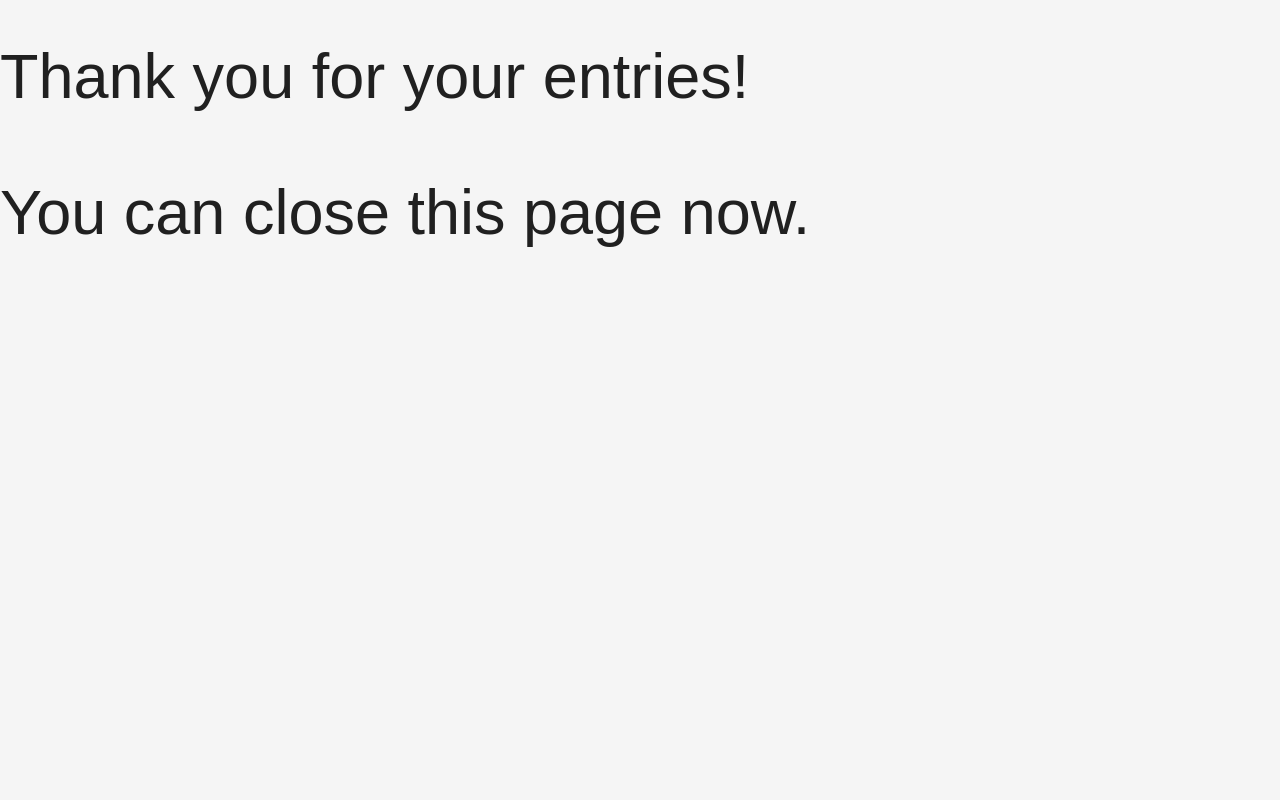
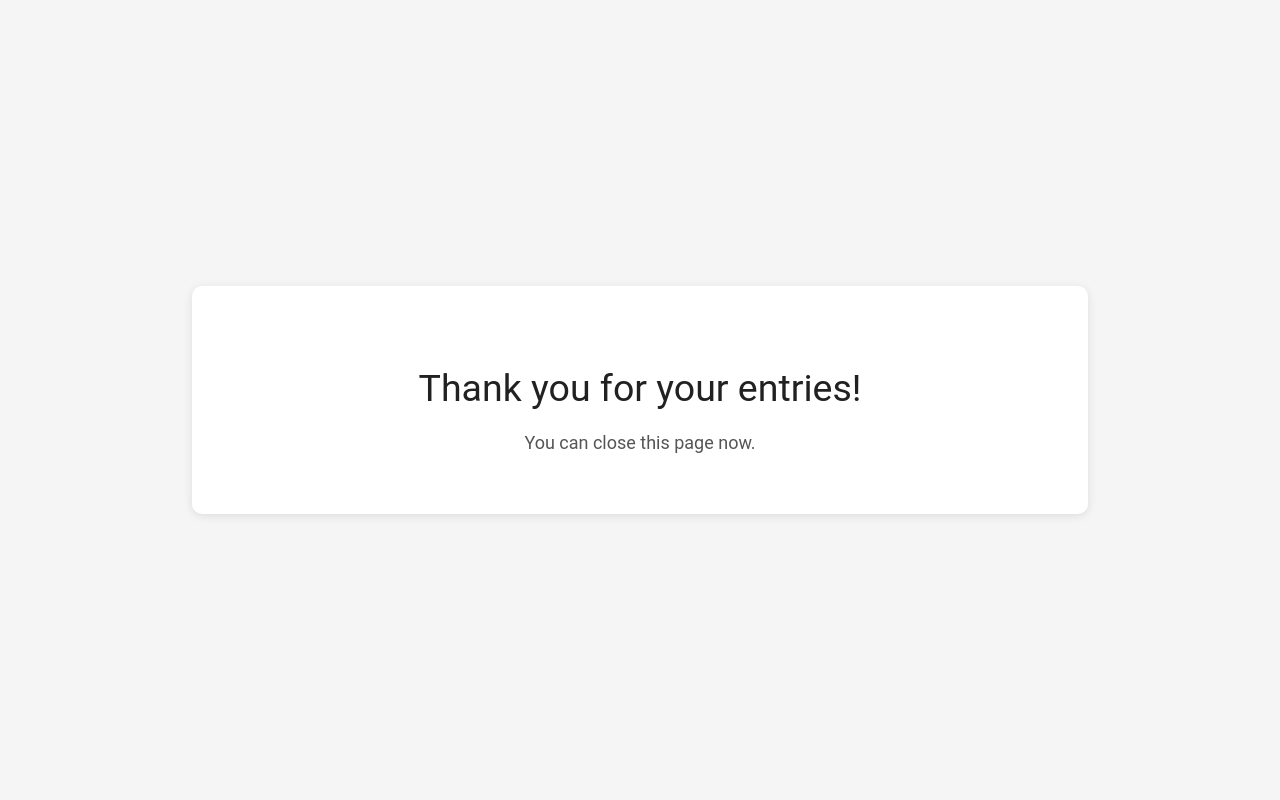
Before and after one commit to PaulKMueller/match_my_mentor, a Flask app: page /confirmation_page in a window 1280 px wide. Run offline with Flask 3, Linux system fonts and the light colour scheme; parts of the project's set-up code (start-up, migrations or seed data) failed here and were passed over.

Commit message:
Make confirmation page pretty

```diff
--- a/src/templates/confirmation_page.html
+++ b/src/templates/confirmation_page.html
@@ -5,8 +5,51 @@
     <meta charset="UTF-8">
     <meta name="viewport" content="width=device-width, initial-scale=1.0">
     <title>Confirmation Page</title>
-    <link rel="stylesheet" href="{{ url_for('static', filename='style.css') }}">
+
+    <!-- Link to Materialize CSS -->
     <link href="https://cdnjs.cloudflare.com/ajax/libs/materialize/1.0.0/css/materialize.min.css" rel="stylesheet">
+
+    <!-- Custom Styles -->
+    <style>
+        /* Center the content and make it more visually appealing */
+        body {
+            display: flex;
+            min-height: 100vh;
+            flex-direction: column;
+            justify-content: center;
+            align-items: center;
+            background-color: #f5f5f5;
+            margin: 0;
+            font-family: 'Roboto', sans-serif;
+        }
+        h1 {
+            text-align: center;
+            font-size: 2.5rem;
+            margin-bottom: 20px;
+        }
+        .container {
+            text-align: center;
+            background-color: #ffffff;
+            padding: 40px;
+            border-radius: 10px;
+            box-shadow: 0 2px 10px rgba(0, 0, 0, 0.1);
+        }
+        .container h1 {
+            margin-bottom: 20px;
+        }
+        .container p {
+            font-size: 1.2rem;
+            color: #555;
+        }
+        @media (max-width: 600px) {
+            h1 {
+                font-size: 2rem;
+            }
+            .container {
+                padding: 20px;
+            }
+        }
+    </style>
 
     <!-- Favicon code -->
     <link rel="apple-touch-icon" sizes="180x180" href="{{ url_for('static', filename='apple-touch-icon.png') }}">
@@ -16,8 +59,13 @@
 </head>
 
 <body>
-    <h1>Thank you for your entries!</h1>
-    <h1>You can close this page now.</h1>
+    <!-- Main Container to center the content -->
+    <div class="container">
+        <h1>Thank you for your entries!</h1>
+        <p>You can close this page now.</p>
+    </div>
+
+    <!-- Materialize JS for interactive components (not needed in this case, but keeping it for future use) -->
     <script src="https://cdnjs.cloudflare.com/ajax/libs/materialize/1.0.0/js/materialize.min.js"></script>
     <script>
         document.addEventListener('DOMContentLoaded', function () {
```
